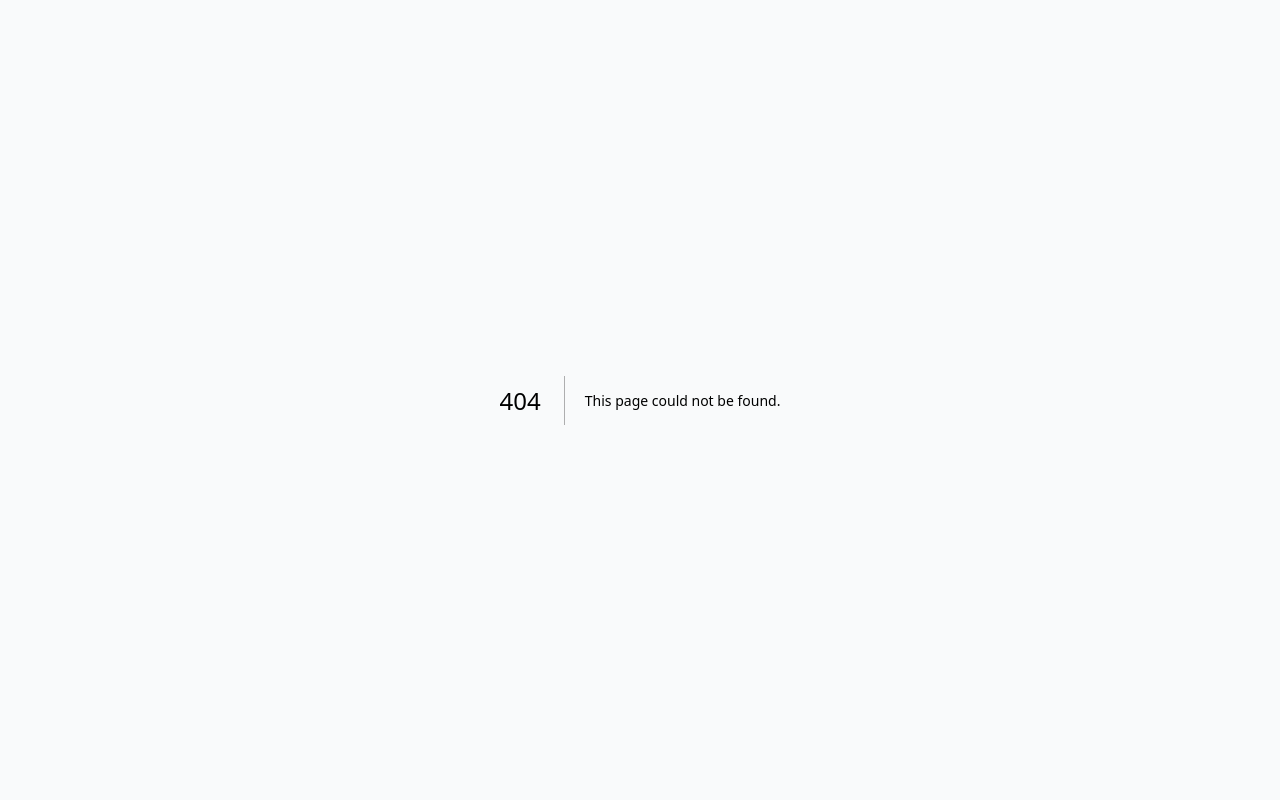
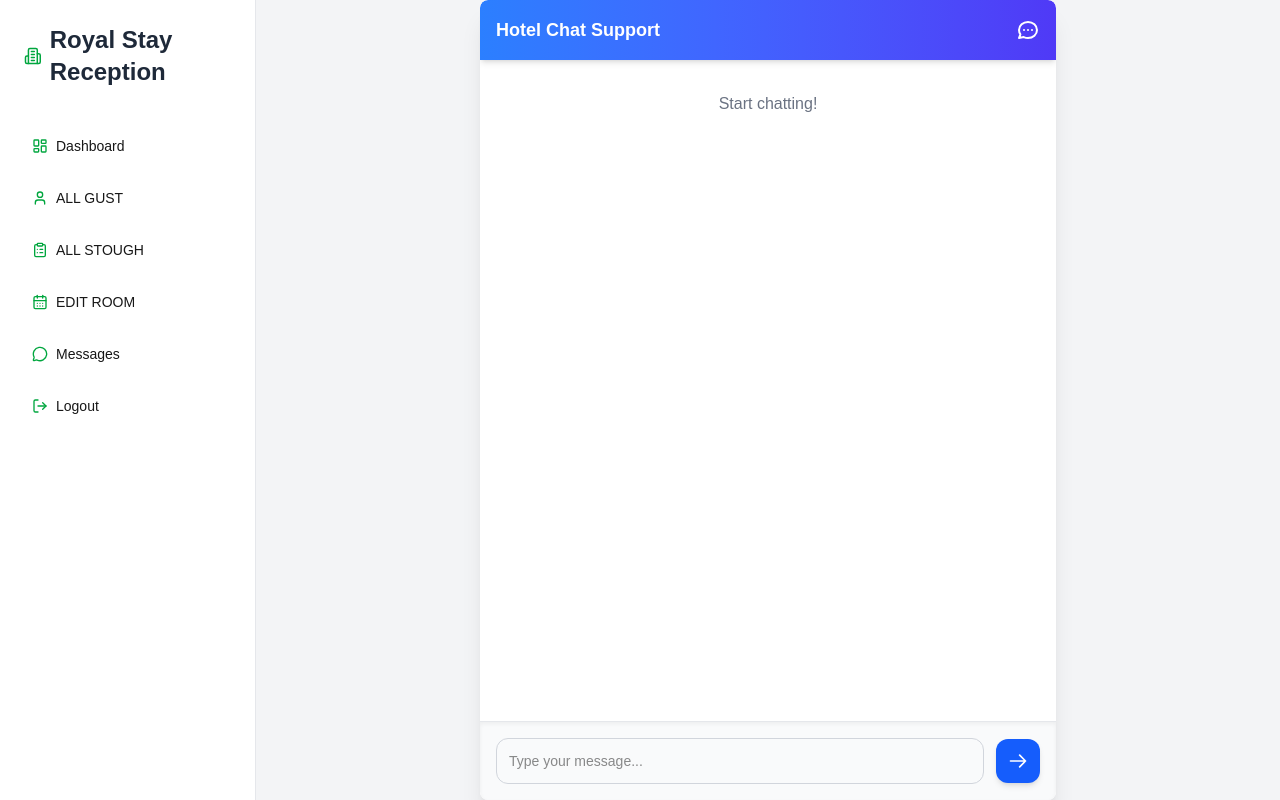
Before and after one commit to MikeWeDev/HMS-FRONT-END, a Next.js app: page /features/admine/message in a window 1280 px wide. Before the commit this address had no page. Built offline with nearby package versions, Linux system fonts and the light colour scheme.

Commit message:
fixing some route problem

```diff
--- /dev/null
+++ b/app/features/admine/message/page.tsx
@@ -0,0 +1,155 @@
+'use client'
+import React, { useState, useEffect, useRef } from 'react';
+// Removed: import Head from 'next/head';
+
+// Define the type for a single message
+interface Message {
+  id: string;
+  text: string;
+  timestamp: string; // Storing as string for display purposes
+  isUser: boolean; // To simulate sender (user vs. AI/other)
+}
+
+// Main ChatApp component
+function ContactSupport() {
+  // State to hold all messages in the chat
+  const [messages, setMessages] = useState<Message[]>([]);
+  // State to hold the current input text
+  const [inputText, setInputText] = useState('');
+  // Ref for the messages container to scroll to the bottom
+  const messagesEndRef = useRef<HTMLDivElement>(null);
+
+  // --- Local Storage Operations ---
+
+  // useEffect to load messages from local storage when the component mounts
+  useEffect(() => {
+    try {
+      const storedMessages = localStorage.getItem('chatMessages');
+      if (storedMessages) {
+        setMessages(JSON.parse(storedMessages));
+      }
+    } catch (error) {
+      console.error("Failed to load messages from local storage:", error);
+      // Optionally, clear invalid data or handle gracefully
+      localStorage.removeItem('chatMessages');
+    }
+  }, []);
+
+  // useEffect to save messages to local storage whenever the messages state changes
+  useEffect(() => {
+    try {
+      localStorage.setItem('chatMessages', JSON.stringify(messages));
+    } catch (error) {
+      console.error("Failed to save messages to local storage:", error);
+    }
+  }, [messages]);
+
+  // useEffect to scroll to the bottom of the chat whenever messages update
+  useEffect(() => {
+    messagesEndRef.current?.scrollIntoView({ behavior: 'smooth' });
+  }, [messages]);
+
+  // --- Event Handlers ---
+
+  // Handles sending a new message
+  const handleSendMessage = (e: React.FormEvent) => {
+    e.preventDefault(); // Prevent default form submission
+    if (inputText.trim()) {
+      const newMessage: Message = {
+        id: Date.now().toString(), // Unique ID based on timestamp
+        text: inputText.trim(),
+        timestamp: new Date().toLocaleTimeString([], { hour: '2-digit', minute: '2-digit' }),
+        isUser: true, // Assuming the user is sending this message
+      };
+      setMessages((prevMessages) => [...prevMessages, newMessage]);
+      setInputText(''); // Clear the input field
+    }
+  };
+
+  // Handles deleting a message by its ID
+  const handleDeleteMessage = (id: string) => {
+    setMessages((prevMessages) => prevMessages.filter((msg) => msg.id !== id));
+    console.log('Message deleted successfully!'); // Replaced alert()
+  };
+
+  // --- UI Rendering ---
+
+  return (
+    // Removed 'font-inter' class to rely on the global font settings
+    <div className="flex flex-col h-screen bg-gray-100 antialiased">
+      {/* Removed the Head component and its font-related content */}
+
+      {/* Chat Container */}
+      <div className="flex-1 flex flex-col max-w-xl mx-auto w-full bg-white rounded-lg shadow-xl overflow-hidden my-auto h-[90vh]">
+        {/* Chat Header */}
+        <div className="bg-gradient-to-r from-blue-500 to-indigo-600 p-4 text-white text-lg font-semibold rounded-t-lg shadow-md flex items-center justify-between">
+          <span>Hotel Chat Support</span>
+          {/* Example of an icon - using SVG for simplicity and customizability */}
+          <svg className="w-6 h-6" fill="none" stroke="currentColor" viewBox="0 0 24 24" xmlns="http://www.w3.org/2000/svg">
+            <path strokeLinecap="round" strokeLinejoin="round" strokeWidth="2" d="M8 12h.01M12 12h.01M16 12h.01M21 12c0 4.418-4.03 8-9 8a9.863 9.863 0 01-4.255-.949L3 20l1.395-3.72C3.512 15.042 3 13.574 3 12c0-4.418 4.03-8 9-8s9 3.582 9 8z"></path>
+          </svg>
+        </div>
+
+        {/* Messages Display Area */}
+        <div className="flex-1 p-4 overflow-y-auto custom-scrollbar flex flex-col space-y-3">
+          {messages.length === 0 ? (
+            <div className="text-center text-gray-500 mt-4">Start chatting!</div>
+          ) : (
+            messages.map((message) => (
+              <div
+                key={message.id}
+                className={`flex items-end ${message.isUser ? 'justify-end' : 'justify-start'} group`}
+              >
+                <div
+                  className={`relative max-w-[75%] px-4 py-3 rounded-xl shadow-sm text-sm ${
+                    message.isUser
+                      ? 'bg-blue-500 text-white rounded-br-none'
+                      : 'bg-gray-200 text-gray-800 rounded-bl-none'
+                  }`}
+                >
+                  <p className="break-words">{message.text}</p>
+                  {/* Delete button for each message - now appears on hover */}
+                  <button
+                    onClick={() => handleDeleteMessage(message.id)}
+                    className="absolute top-1 right-1 text-red-300 hover:text-red-500 transition-opacity p-1 z-10 opacity-0 group-hover:opacity-100"
+                    title="Delete message"
+                  >
+                    {/* Trashcan icon */}
+                    <svg className="w-4 h-4" fill="none" stroke="currentColor" viewBox="0 0 24 24" xmlns="http://www.w3.org/2000/svg">
+                      <path strokeLinecap="round" strokeLinejoin="round" strokeWidth="2" d="M19 7l-.867 12.142A2 2 0 0116.138 21H7.862a2 2 0 01-1.995-1.858L5 7m5 4v6m4-6v6m1-10V4a1 1 0 00-1-1h-4a1 1 0 00-1 1v3M4 7h16"></path>
+                    </svg>
+                  </button>
+                </div>
+              </div>
+            ))
+          )}
+          {/* Dummy div to scroll to */}
+          <div ref={messagesEndRef} />
+        </div>
+
+        {/* Message Input Area */}
+        <form onSubmit={handleSendMessage} className="p-4 bg-gray-50 border-t border-gray-200 flex items-center rounded-b-lg shadow-inner">
+          <input
+            type="text"
+            value={inputText}
+            onChange={(e) => setInputText(e.target.value)}
+            placeholder="Type your message..."
+            className="flex-1 p-3 border border-gray-300 rounded-xl focus:outline-none focus:ring-2 focus:ring-blue-500 text-sm"
+          />
+          <button
+            type="submit"
+            className="ml-3 bg-blue-600 text-white p-3 rounded-xl hover:bg-blue-700 transition-colors shadow-md transform hover:scale-105"
+            aria-label="Send message"
+          >
+            {/* Send icon */}
+            <svg className="w-5 h-5" fill="none" stroke="currentColor" viewBox="0 0 24 24" xmlns="http://www.w3.org/2000/svg">
+              <path strokeLinecap="round" strokeLinejoin="round" strokeWidth="2" d="M14 5l7 7m0 0l-7 7m7-7H3"></path>
+            </svg>
+          </button>
+        </form>
+      </div>
+    </div>
+  );
+}
+
+export default ContactSupport;
--- a/app/features/admine/sidbar.tsx
+++ b/app/features/admine/sidbar.tsx
@@ -52,7 +52,7 @@ export default function AdmineistSidebar() {
             EDIT ROOM
           </Link>
           <Link
-            href="/features/admine"
+            href="/features/admine/message"
             className="flex items-center gap-2 px-2 py-2 rounded hover:bg-green-50 transition"
           >
             <MessageCircle className="w-4 h-4 text-green-600" />
```
